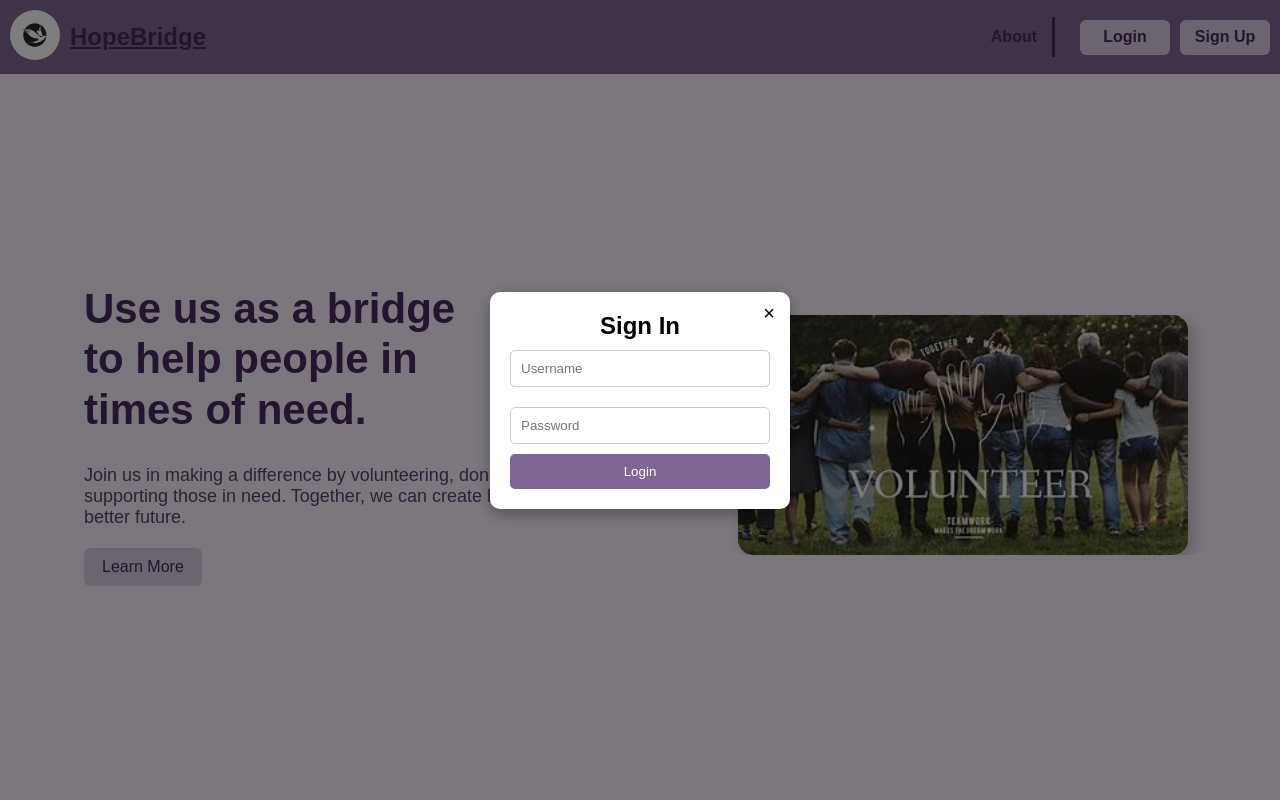
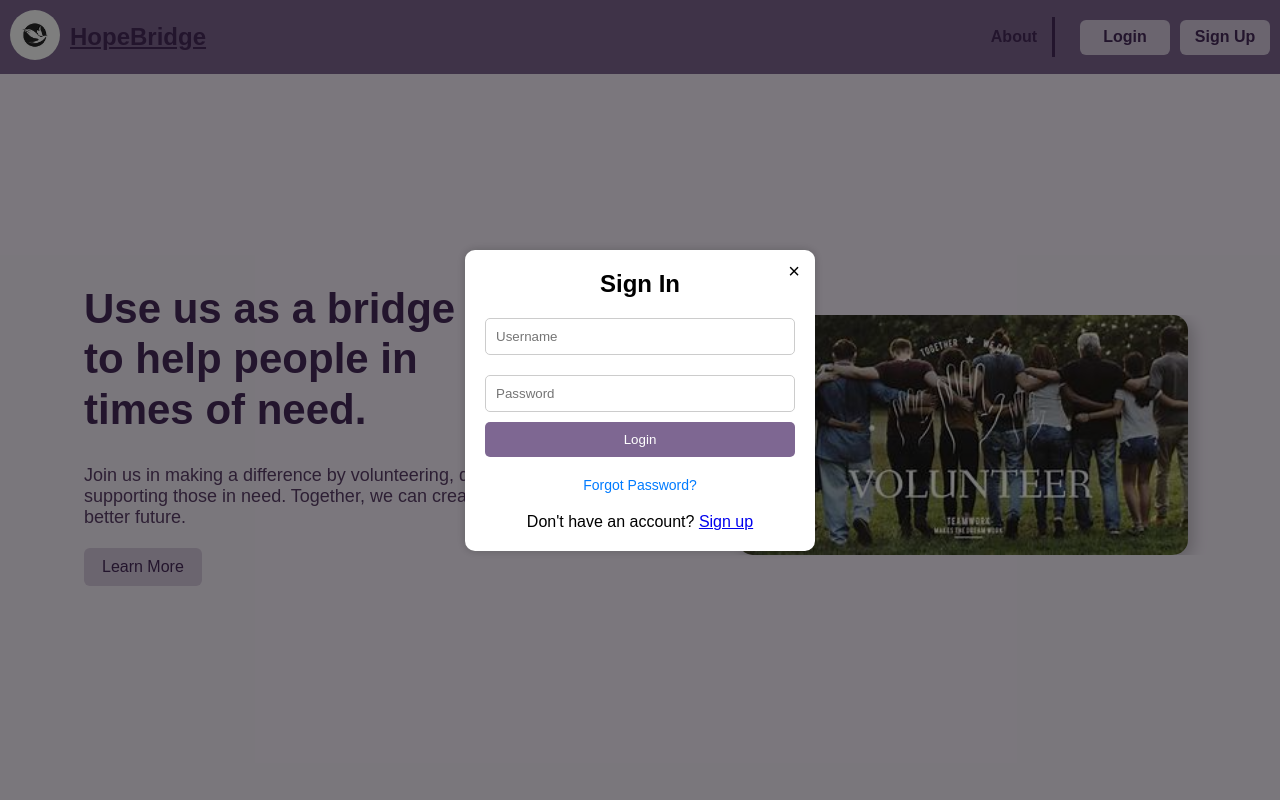
Before and after one commit to davidmanaloto/HopeBridge, a PHP site: page /home.html in a window 1280 px wide, after a click on "Login". Run offline with PHP 8.4, Linux system fonts and the light colour scheme.

Commit message:
updated sign in and sign up
edra

```diff
--- a/home.html
+++ b/home.html
@@ -26,25 +26,30 @@
             <span class="close" onclick="closeModal('loginModal')">&times;</span>
             <h2>Sign In</h2>
             <form>
-                <input type="text" placeholder="Username" required>
-                <input type="password" placeholder="Password" required>
-                <button type="submit">Login</button>
+                <input type="text" name="Signin-Username" placeholder="Username" required>
+                <input type="password" name="Signin-Password" placeholder="Password" required>
+                <button type="submit" name="modal-btn">Login</button>
             </form>
+            <a href="#" class="forgot-password">Forgot Password?</a>
+            <p>Don't have an account? <a href="#" onclick="switchModal('loginModal', 'signupModal')">Sign up</a></p>
         </div>
     </div>
+
 
     <div id="signupModal" class="modal">
         <div class="modal-content">
             <span class="close" onclick="closeModal('signupModal')">&times;</span>
             <h2>Sign Up</h2>
             <form>
-                <input type="text" placeholder="Full Name" required>
-                <input type="email" placeholder="Email" required>
-                <input type="password" placeholder="Password" required>
-                <button type="submit">Sign Up</button>
+                <input type="text" name="Full name" placeholder="Full Name" required>
+                <input type="email" name="Email" placeholder="Email" required>
+                <input type="password" name="Password" placeholder="Password" required>
+                <button type="submit" class="modal-btn">Sign Up</button>
             </form>
+            <p>Already have an account? <a href="#" onclick="switchModal('signupModal', 'loginModal')">Sign in</a></p>
         </div>
     </div>
+
 
     <section class="hero">
         <div class="description-container">
--- a/main.js
+++ b/main.js
@@ -6,6 +6,10 @@ function closeModal(modalId) {
     document.getElementById(modalId).style.display = "none";
 }
 
+function switchModal(closeModalId, openModalId) {
+    closeModal(closeModalId);
+    openModal(openModalId);
+}
 window.onclick = function(event) {
     if (event.target.classList.contains("modal")) {
         event.target.style.display = "none";
--- a/styles.css
+++ b/styles.css
@@ -167,6 +167,9 @@ header {
     box-shadow: 5px 5px 15px rgba(0, 0, 0, 0.2);
     transition: transform 0.5s ease, opacity 0.5s ease, box-shadow 0.5s ease;
 }
+.image-container img {
+    animation: imageBounce 0.8s ease-out;
+}
 
 .image-container img:hover {
     transform: scale(1.1); /* Slightly less than 1.15 to prevent breaking layout */
@@ -178,9 +181,10 @@ header {
     0% { transform: scale(0.85); opacity: 0; }
     100% { transform: scale(1); opacity: 1; }
 }
-
-.image-container img {
-    animation: imageBounce 0.8s ease-out;
+@media (max-width: 768px) {
+    .image-container img {
+        width: 350px;
+    }
 }
 .modal {
     display: none;
@@ -191,20 +195,27 @@ header {
     width: 100%;
     height: 100%;
     background-color: rgba(0, 0, 0, 0.5);
+    align-items: center;
     justify-content: center;
-    align-items: center;
+    transition: opacity 0.3s ease-in-out;
 }
 
 .modal-content {
-    background: white;
+    background: #fff;
     padding: 20px;
+    width: 350px;
     border-radius: 10px;
-    width: 300px;
+    box-shadow: 0px 0px 10px rgba(0, 0, 0, 0.2);
     text-align: center;
-    box-shadow: 0 5px 15px rgba(0, 0, 0, 0.3);
     position: relative;
     animation: fadeIn 0.3s ease-in-out;
 }
+
+@keyframes fadeIn {
+    from { transform: translateY(-20px); opacity: 0; }
+    to { transform: translateY(0); opacity: 1; }
+}
+
 
 .close {
     position: absolute;
@@ -232,19 +243,71 @@ header {
     cursor: pointer;
     transition: 0.3s;
 }
-
+.modal-content p{
+    margin-top:20px;
+}
 .modal-content button:hover {
     background: #5a3e68;
 }
 
-@keyframes fadeIn {
-    from { opacity: 0; transform: translateY(-20px); }
-    to { opacity: 1; transform: translateY(0); }
+.close {
+    position: absolute;
+    top: 10px;
+    right: 15px;
+    font-size: 20px;
+    cursor: pointer;
 }
 
+.modal h2 {
+    margin-bottom: 10px;
+}
 
-@media (max-width: 768px) {
-    .image-container img {
-        width: 350px;
-    }
+.modal form {
+    display: flex;
+    flex-direction: column;
 }
+
+.modal input {
+    width: 100%;
+    padding: 10px;
+    margin: 10px 0;
+    border: 1px solid #ccc;
+    border-radius: 5px;
+}
+
+.modal-btn {
+    background: #007BFF;
+    color: white;
+    border: none;
+    padding: 10px;
+    margin-top: 10px;
+    border-radius: 5px;
+    cursor: pointer;
+    font-size: 16px;
+}
+
+.modal-btn:hover {
+    background: #0056b3;
+}
+
+.forgot-password {
+    display: block;
+    margin-top: 20px;
+    font-size: 14px;
+    color: #007BFF;
+    text-decoration: none;
+}
+
+.forgot-password:hover {
+    text-decoration: underline;
+}
+
+.modal-link {
+    color: #007BFF;
+    text-decoration: none;
+    font-weight: bold;
+}
+
+.modal-link:hover {
+    text-decoration: underline;
+}
```
